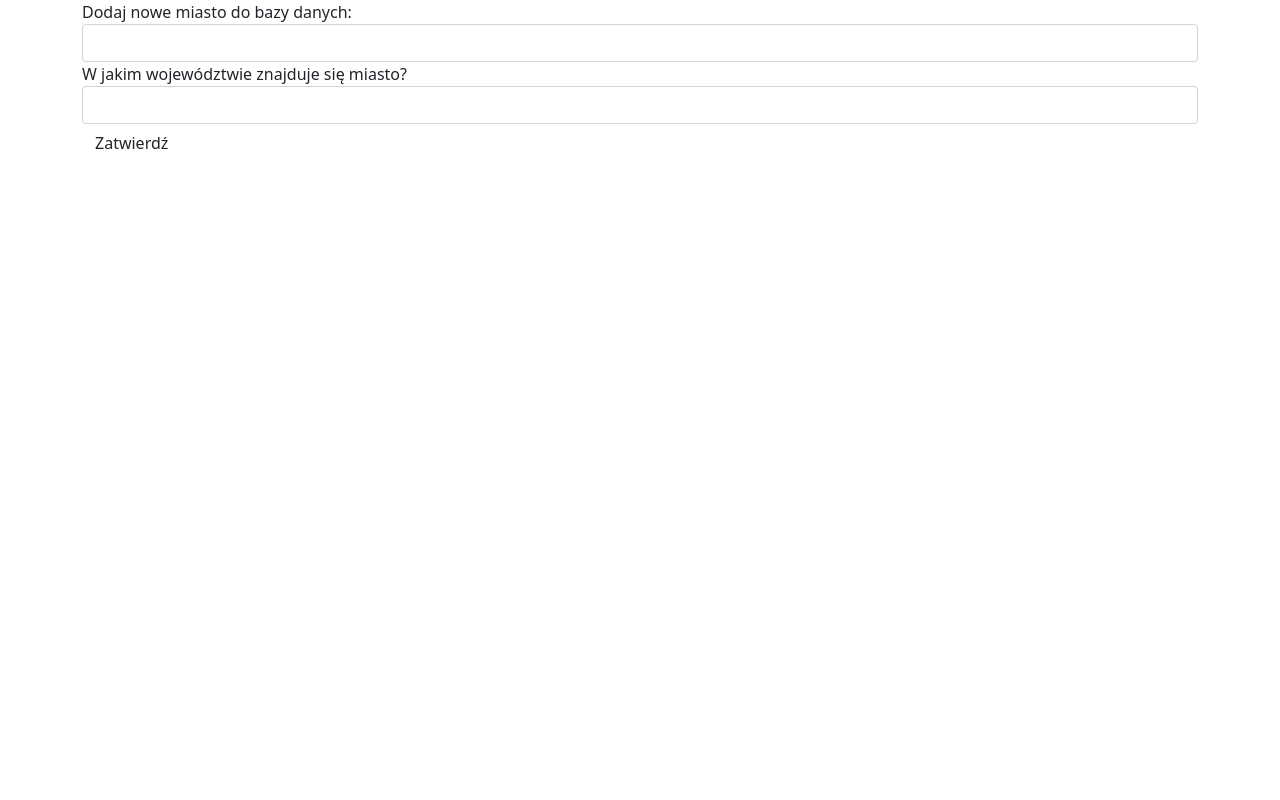
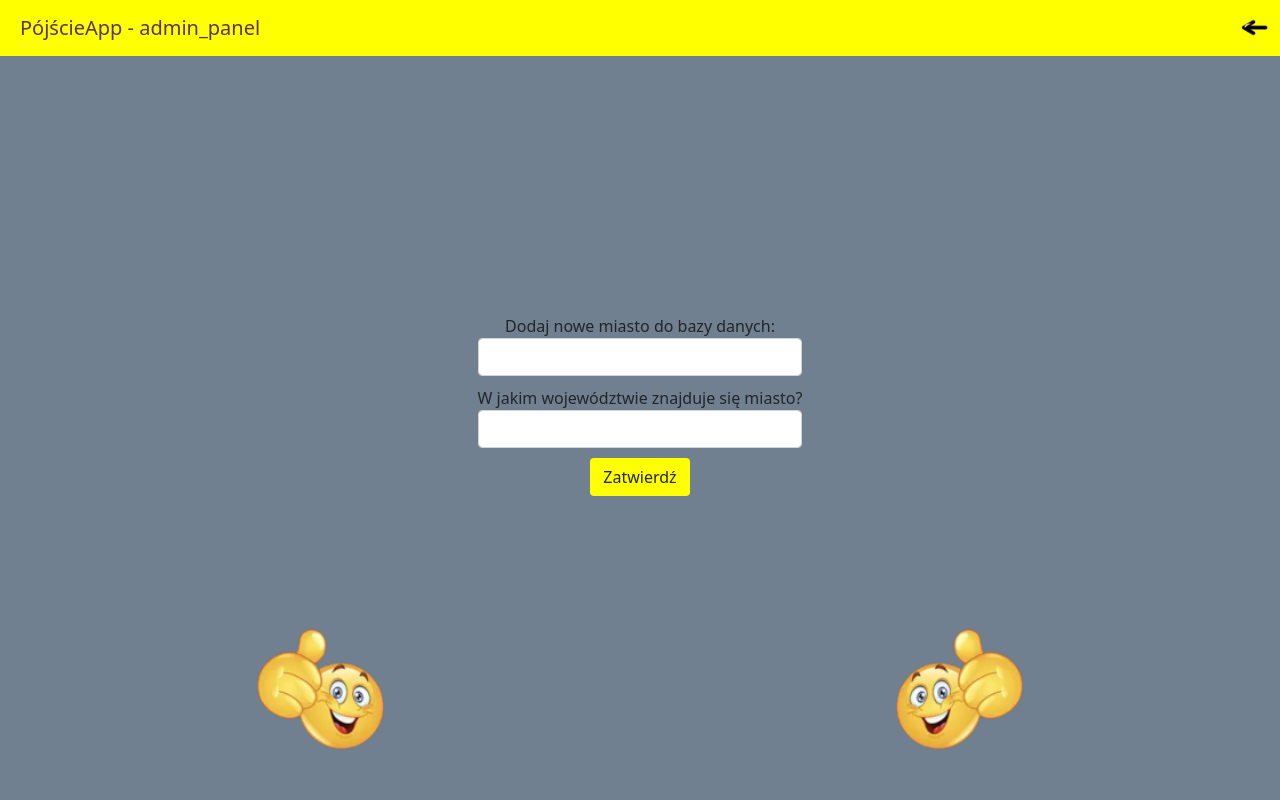
Before and after one commit to maswi0118/TicketApp, a Flask app: page /add_city in a window 1280 px wide. Run offline with Flask 2, Linux system fonts and the light colour scheme; data that the repository does not hold is empty; some libraries are stand-ins or nearby versions.

Commit message:
css and flask front in admin panel

```diff
--- /dev/null
+++ b/backend/app/static/css/main.css
@@ -0,0 +1,101 @@
+body {
+    background-color: slategray !important;
+    height: 100%;
+}
+html {
+    height: 100%;
+}
+
+.jumbotron-fluid{
+    padding: 20px 20px 0 0;
+}
+.nav_admin {
+  background-color: yellow !important;
+  align-items: center;
+    color: #0a0a0a !important;
+  justify-content: space-between;
+  padding: 10px 10px 0 20px;
+}
+
+.nav_admin .return_btn {
+    transition: .2s;
+}
+
+.nav_admin .return_btn:hover {
+    transform: scale(1.2);
+}
+
+.nav_admin .navbar-brand {
+  color: #59344F;
+  min-font-size: 120%;
+}
+
+.choice_container {
+    position: absolute;
+    margin: auto;
+    top: 0;
+    right: 0;
+    bottom: 0;
+    left: 0;
+    /*margin-bottom: 0px;*/
+    max-height: 400px;
+    padding: 0 10px;
+    display: flex;
+    justify-content: center;
+    align-items: center;
+}
+
+.form_container .form-group{
+    margin: 10px 0px 10px 0;
+    justify-content: center;
+    align-items: center;
+}
+
+.form_container {
+    display: block;
+    justify-content: center;
+}
+
+.form {
+    margin: 0 auto;
+    justify-content: center !important;
+    text-align: center;
+}
+
+.form_container .btn-default {
+    background-color: yellow;
+    text-align: center;
+    /*margin-left: 33%;*/
+    width: 100px;
+    transition: transform .2s;
+}
+
+.form_container .btn-default:hover {
+    transform: scale(1.2);
+}
+
+.choice_container .list-group-item {
+    width: 300px;
+    margin: 20px 10px 0 0;
+    text-align: -webkit-center;
+    text-align: center;
+    background-color: yellow;
+    transition: transform .2s;
+    color: black;
+}
+.choice_container .list-group-item:hover {
+    transform: scale(1.2);
+    background-color: yellowgreen;
+}
+
+.footer_admin {
+    display: flex;
+    margin: 50px 50px 0 0;
+    justify-content: space-around;
+    align-items: center;
+    background-color: transparent;
+    position: fixed;
+    left: 0;
+    bottom: 50px;
+    width: 100%;
+}
--- a/backend/app/templates/add_template.html
+++ b/backend/app/templates/add_template.html
@@ -5,15 +5,14 @@
 <title>PójścieAPP - Admin</title>
 <meta charset="utf-8" />
 <meta name="viewport" content="width=device-width, initial-scale=1">
+<link rel="stylesheet" href="{{ url_for('static', filename='css/main.css') }}"/>
 <link href="https://cdn.jsdelivr.net/npm/bootstrap@5.1.3/dist/css/bootstrap.min.css" rel="stylesheet" integrity="sha384-1BmE4kWBq78iYhFldvKuhfTAU6auU8tT94WrHftjDbrCEXSU1oBoqyl2QvZ6jIW3" crossorigin="anonymous">
 {% endblock %}
 
 {% block page_content %}
-<main class="container">
-  <div class="row">
-    <div class="container-fluid">
+<div class="container choice_container">
+    <div class="form_container">
         {{ wtf.quick_form(form) }}
     </div>
-  </div>
-</main>
+</div>
 {% endblock %}
--- a/backend/app/templates/base.html
+++ b/backend/app/templates/base.html
@@ -5,11 +5,16 @@
     {% block head %}
         <title>PójścieAPP - Admin</title>
     {% endblock %}
+    <link rel="stylesheet" href="{{ url_for('static', filename='css/main.css') }}"/>
     <link href="https://cdn.jsdelivr.net/npm/bootstrap@5.1.3/dist/css/bootstrap.min.css" rel="stylesheet" integrity="sha384-1BmE4kWBq78iYhFldvKuhfTAU6auU8tT94WrHftjDbrCEXSU1oBoqyl2QvZ6jIW3" crossorigin="anonymous">
 </head>
 <body>
     <script src="https://cdn.jsdelivr.net/npm/bootstrap@5.1.3/dist/js/bootstrap.bundle.min.js" integrity="sha384-ka7Sk0Gln4gmtz2MlQnikT1wXgYsOg+OMhuP+IlRH9sENBO0LRn5q+8nbTov4+1p" crossorigin="anonymous"></script>
+
     {% block body %}
+        {% block navbar %}
+            {% include 'nav_admin.html' %}
+        {% endblock %}
         {% block content %}
          {% with messages = get_flashed_messages() %}
           {% if messages %}
@@ -25,6 +30,13 @@
           {% endif %}
         {% endwith %}
         {% endblock %}
-        {% block page_content %}{% endblock %}
+        {% block page_content %}
+
+        {% endblock %}
+
+    {% block footer_admin %}
+        {% include 'footer_admin.html' %}
+    {% endblock %}
+
     {% endblock %}
 </body>
--- /dev/null
+++ b/backend/app/templates/footer_admin.html
@@ -0,0 +1,6 @@
+{% block footer_admin %}
+    <div class='footer_admin'>
+        <img src="../static/images/3x.png" width="128" height="128">
+        <img src="../static/images/3x_rev.png" width="128" height="128">
+    </div>
+{% endblock %}
--- /dev/null
+++ b/backend/app/templates/nav_admin.html
@@ -0,0 +1,8 @@
+{% block nav_admin %}
+  <nav class="navbar nav_admin">
+    <a class="navbar-brand" href="http://127.0.0.1:5000/admin_panel">PójścieApp - admin_panel</a>
+    <a href='http://127.0.0.1:5000/admin_panel'>
+      <img alt='return to admin' class='return_btn' src="../static/images/returnleft.png" width="30" height="30">
+    </a>
+  </nav>
+{% endblock %}
```
Also changed, not shown: backend/app/templates/admin.html (+8 -1 lines), backend/app/templates/login.html (added, +10 -0 lines), backend/app/static/images/3x.png (added), backend/app/static/images/3x_rev.png (added), backend/app/static/images/returnleft.png (added).
